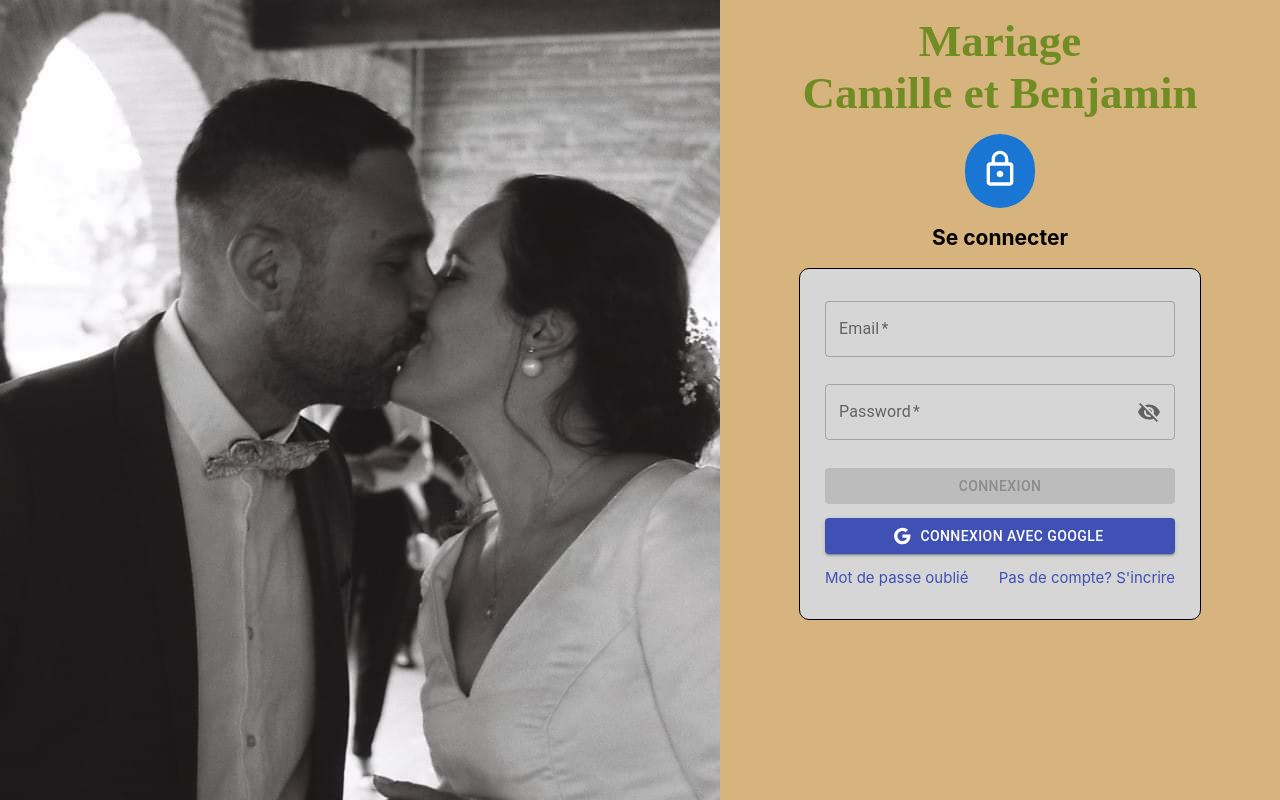
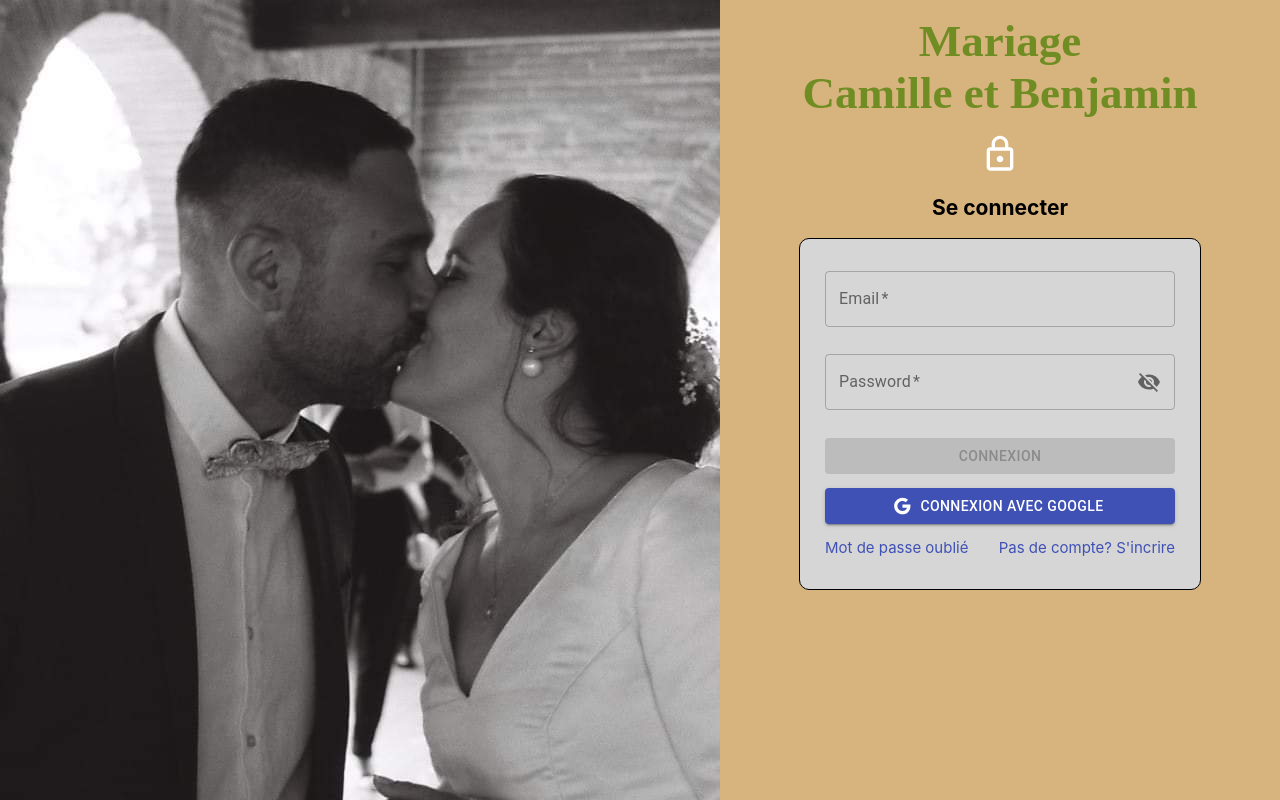
Before and after one commit to BenGex31/weddingguests, a React (Create React App) app: page / in a window 1280 px wide. Shown: the top 800 px of the page. Built offline with nearby package versions, Linux system fonts and the light colour scheme; no server answers; a web font is replaced by a local one.

Commit message:
Update Login.css

```diff
--- a/src/pages/Login.css
+++ b/src/pages/Login.css
@@ -10,12 +10,6 @@
   justify-content: flex-start;
   align-items: center;
   background-color: #d7b37d;
-}
-
-.containerIcon {
-  background-color: #1976d2;
-  padding: 15px;
-  border-radius: 50px;
 }
 
 .containerForm {
```
